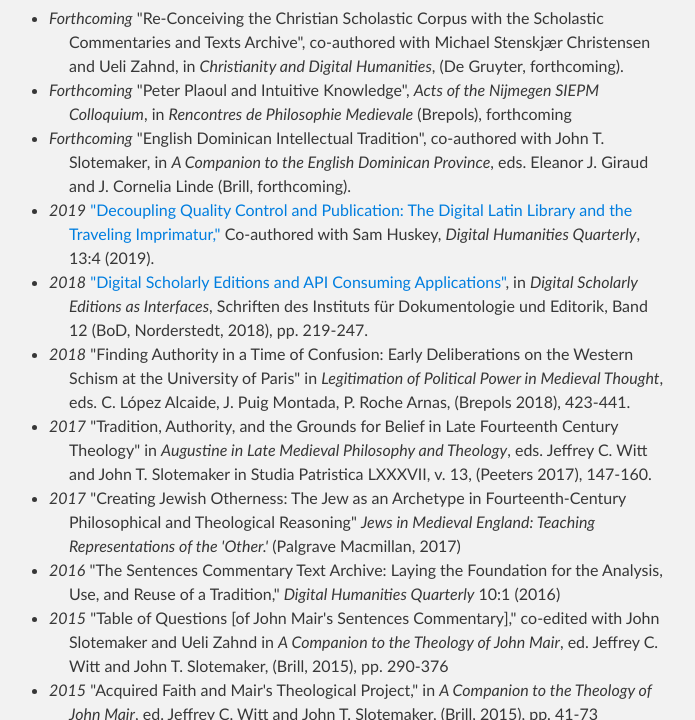
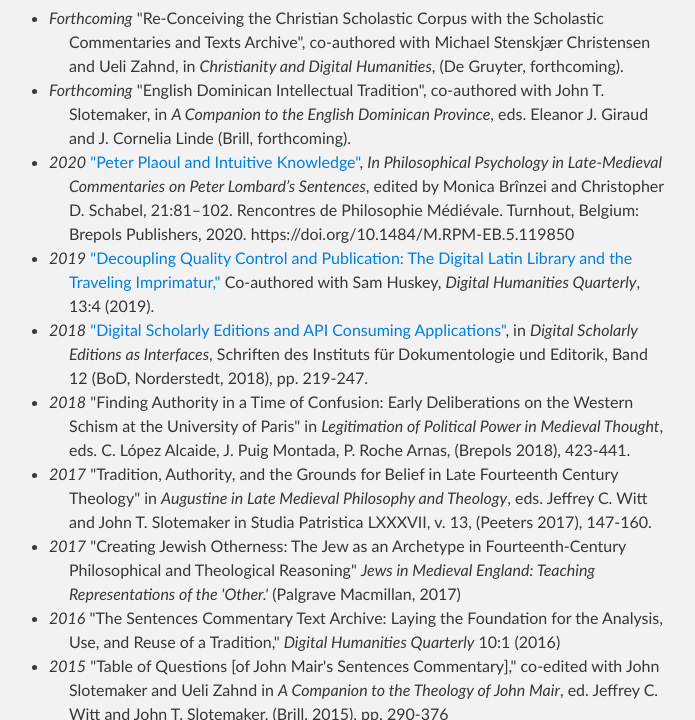
Before and after one commit to jeffreycwitt/jeffreycwitt.github.io, a Jekyll site: the page built from pages/cv.html, in a window 1280 px wide and 900 px high, scrolled down 2318 px, cut to the strip 180-900 px from the top of the window. Shown: the whole strip, without its empty margins (291-986 px from the left). Built offline with Jekyll 4.4.1, drawn with Linux system fonts in a browser that asks for light colours; some of the changed text lies outside the part shown.

Commit message:
updated cv

```diff
--- a/pages/cv.html
+++ b/pages/cv.html
@@ -229,6 +229,7 @@
 
       <h2>Edited Volumes</h2>
 
+
       <li class="cv-list"><span class="date">2017</span> <em>Augustine in Late Medieval Philosophy and Theology</em>, eds. Jeffrey C. Witt and John T. Slotemaker (Studia Patristica LXXXVII, v. 13) (Peeters,
          2017)
 
@@ -248,17 +249,18 @@
 
       <h2>Articles</h2>
 
+
       <li class="cv-list"><span class="date">Forthcoming</span> "Re-Conceiving the Christian Scholastic Corpus with the Scholastic Commentaries and
          Texts Archive", co-authored with Michael Stenskjær Christensen and Ueli Zahnd, in
          <em>Christianity and Digital Humanities</em>, (De Gruyter, forthcoming).
       </li>
 
-      <li class="cv-list"><span class="date">Forthcoming</span> "Peter Plaoul and Intuitive Knowledge", <em>Acts of the Nijmegen SIEPM Colloquium</em>, in <em>Rencontres de
-            Philosophie Medievale</em> (Brepols), forthcoming
+      <li class="cv-list"><span class="date">Forthcoming</span> "English Dominican Intellectual Tradition", co-authored with John T. Slotemaker,
+         in <em>A Companion to the English Dominican Province</em>, eds. Eleanor J. Giraud and J. Cornelia Linde (Brill, forthcoming).
       </li>
 
-      <li class="cv-list"><span class="date">Forthcoming</span> "English Dominican Intellectual Tradition", co-authored with John T. Slotemaker,
-         in <em>A Companion to the English Dominican Province</em>, eds. Eleanor J. Giraud and J. Cornelia Linde (Brill, forthcoming).
+      <li class="cv-list"><span class="date">2020</span> <a href="https://doi.org/10.1484/M.RPM-EB.5.119850">"Peter Plaoul and Intuitive Knowledge"</a>, <em>In Philosophical Psychology in Late-Medieval Commentaries on Peter Lombard’s Sentences</em>, edited by Monica Brînzei and Christopher D. Schabel, 21:81–102. Rencontres de Philosophie
+         Médiévale. Turnhout, Belgium: Brepols Publishers, 2020. https://doi.org/10.1484/M.RPM-EB.5.119850
       </li>
 
       <li class="cv-list"><span class="date">2019</span> <a href="https://digitalhumanities.org/dhq/vol/13/4/000438/000438.html">"Decoupling Quality Control and Publication: The Digital Latin Library and the Traveling
@@ -400,6 +402,12 @@
    <ul>
 
       <h2>Presentations</h2>
+
+      <li class="cv-list"><span class="date">November 2020</span>, <a href="https://jeffreycwitt.com/2020/11/05/textnetzwerk-bildnetzwerk/">Suchen und Finden von Bildern: Wie ein Text-Netzwerk ein Bild-Netzwerk werden kann</a>, MUTEC, Leipzig, Germany, Online [Due to Covid], November 5, 2020
+      </li>
+
+      <li class="cv-list"><span class="date">June 2020</span>, <a href="https://jeffreycwitt.com/2020/06/03/stop-drawing-boxes/">Stop drawing boxes: automating IIIF annotations through text objects</a>, IIIF Week, Boston, MA, Online [Due to Covid], June 3, 2020
+      </li>
 
       <li class="cv-list"><span class="date">November 2019</span>, <a href="https://jeffreycwitt.com/slides/2019-11-23-penn-reified-text/">"The Reified Text Resource and the Networked Medieval Scholastic Corpus,"</a> Schoenberg Symposium, University of Pennsylvania, Philadelphia, PA, November 23,
          2019
```
